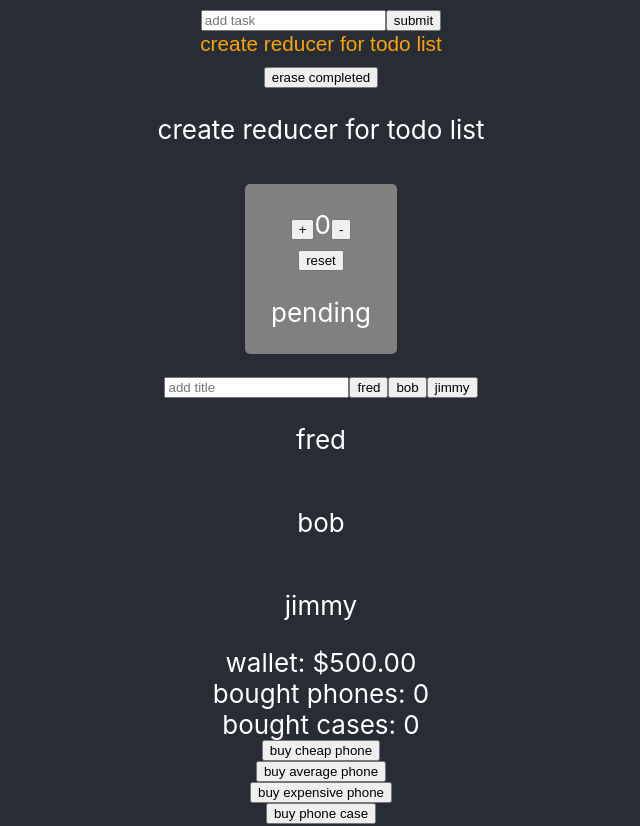
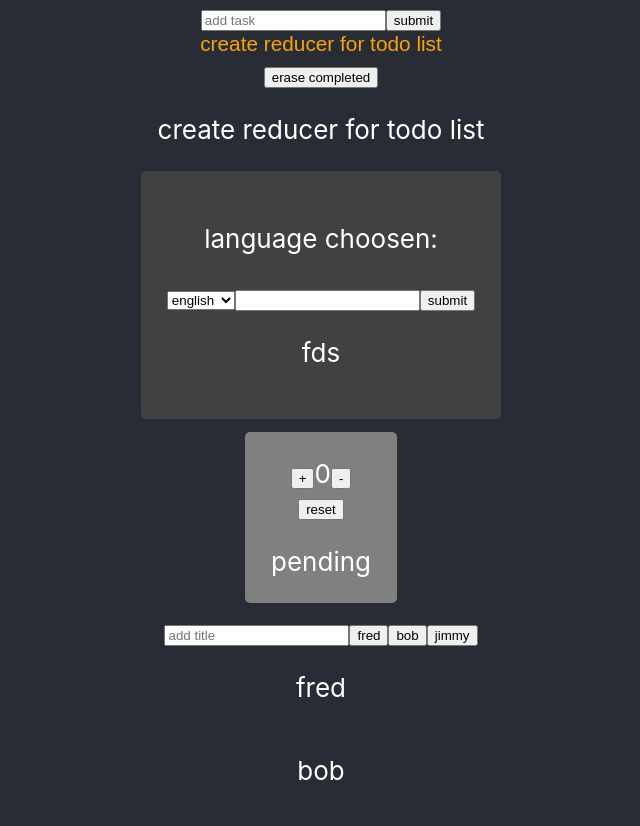
Before and after one commit to Istott/useReducer-playground, a React (Create React App) app in the folder todo/: page / in a window 1280 px wide. Shown: the top 826 px of the page, without its empty margins (319-959 px from the left). Built offline with nearby package versions, Linux system fonts and the light colour scheme.

Commit message:
made a language selector input

```diff
--- a/todo/src/App.css
+++ b/todo/src/App.css
@@ -43,3 +43,9 @@
 .status {
   color: white
 }
+
+.languageSelector {
+  background-color: rgb(65, 65, 65);
+  border-radius: 5px;
+  padding: 2%;
+}
--- a/todo/src/App.js
+++ b/todo/src/App.js
@@ -5,6 +5,7 @@ import TodoState from './context/state';
 
 import TodoInput from './components/input';
 import TodoList from './components/list';
+import LangSelect from './components/lang';
 
 const ACTIONS = {
   INCREMENT: 'increment',
@@ -194,6 +195,8 @@ function App() {
           <TodoList />
         </TodoState>
 
+        <LangSelect />
+
         <div className="counter">
           <div>
             <button onClick={increment}>+</button>
--- /dev/null
+++ b/todo/src/components/lang.js
@@ -0,0 +1,71 @@
+import React, {useState} from 'react';
+
+function LangSelect(){
+    const [langSelected, setLangSelected] = useState({
+        name: '',
+        placeHolder: '',
+    });
+    const [message, setMessage] = useState('')
+    const [submitted, setSubmitted] = useState('fds')
+
+    const selectChanges = (e) => {
+        const lang = {
+            english: {
+                name: 'English',
+                placeHolder: 'say something...'
+            },
+            spanish: {
+                name: 'Spanish',
+                placeHolder: 'Di algo...'
+            }
+        }
+
+        if (e.target.value === 'english') {
+            setLangSelected({ ...langSelected,
+                name: lang.english.name,
+                placeHolder: lang.english.placeHolder,
+            })
+            return;
+        }
+
+        setLangSelected({ ...langSelected,
+            name: lang.spanish.name,
+            placeHolder: lang.spanish.placeHolder,
+        });
+    }
+
+    const submitChanges = (e) => {
+        e.preventDefault();
+        setSubmitted(message);
+        setMessage('');
+
+    }
+
+    console.log(langSelected)
+
+    return (
+        <div className="languageSelector">
+            <p>language choosen: {langSelected.name}</p>
+            <select
+                defaultValue={langSelected.name}
+                onChange={selectChanges}
+            >
+                <option value='english'>english</option>
+                <option value='spanish'>spanish</option>
+            </select>
+
+            <input
+                type='text'
+                value={message}
+                placeholder={langSelected.placeHolder}
+                onChange={(e) => setMessage(e.target.value)}
+            />
+            <button onClick={submitChanges}>submit</button>
+
+            <p>{submitted}</p>
+
+        </div>
+    )
+}
+
+export default LangSelect;
```
